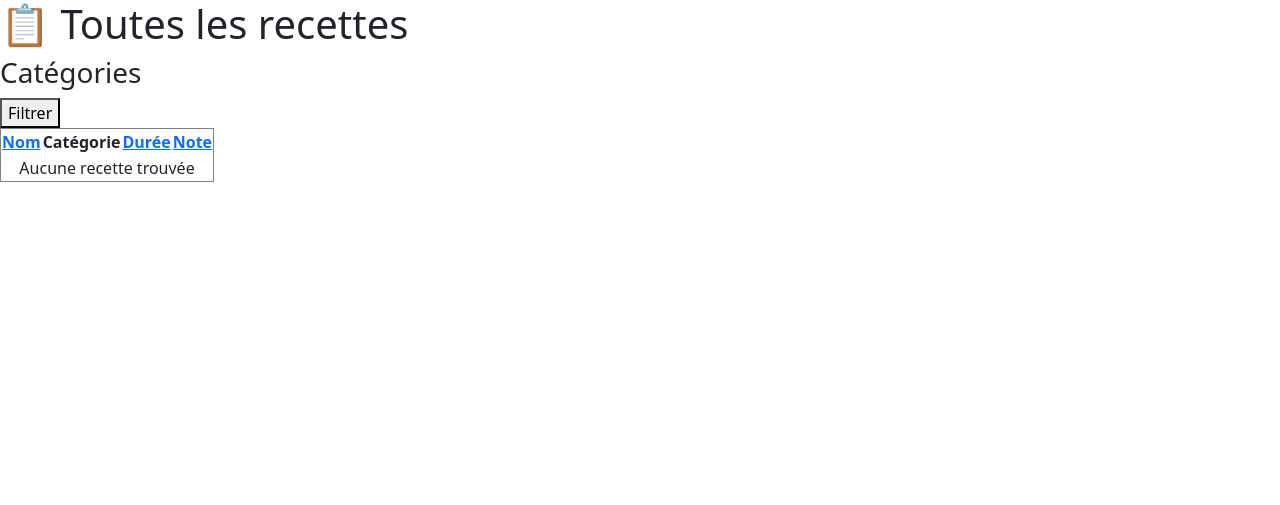
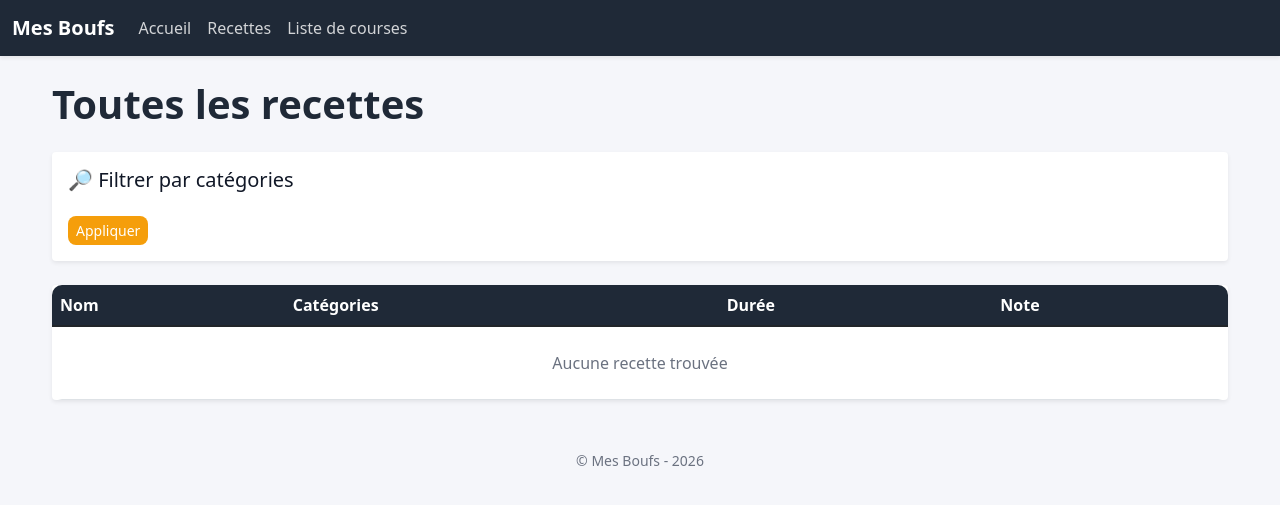
Before and after one commit to 4ntho0/mesboufsV2, a Symfony app: template templates/pages/recettes.html.twig in a window 1280 px wide. Shown: the top 505 px of the page. Run offline with Twig, Linux system fonts and the light colour scheme; the template is opened without the code that fills it, so the values that code supplies are empty; some libraries are stand-ins or nearby versions.

Commit message:
Phase 1 Front : Ajout page d'accueil et css

```diff
--- a/public/css/global.css
+++ b/public/css/global.css
@@ -40,9 +40,25 @@ h1, h2, h3 {
     background-color: var(--primary) !important;
 }
 
+.navbar .nav-link {
+    color: rgba(255,255,255,0.8) !important;
+}
+
+.navbar .nav-link:hover {
+    color: white !important;
+}
+
+.navbar .nav-link.active {
+    color: var(--accent) !important;
+}
+
 .navbar-brand {
     font-weight: bold;
     color: white !important;
+}
+.navbar .nav-link.active {
+    font-weight: 600;
+    border-bottom: 2px solid var(--accent);
 }
 
 /* =========================
--- a/templates/admin/admin_recette_note_ingredient.html.twig
+++ b/templates/admin/admin_recette_note_ingredient.html.twig
@@ -185,7 +185,7 @@
                     return;
                 }
 
-                const urlTemplate = "{{ path('produits_by_categorie', {'id': 'ID'}) }}";
+                const urlTemplate = "{{ path('admin.produits_by_categorie', {'id': 'ID'}) }}";
                 const url = urlTemplate.replace('ID', categorieId);
 
                 produitSelect.innerHTML = '<option>Chargement...</option>';
--- a/templates/base.html.twig
+++ b/templates/base.html.twig
@@ -2,14 +2,82 @@
 <html lang="fr">
     <head>
         <meta charset="UTF-8">
-        <title>{% block title %}Mes Boufs !{% endblock %}</title>
-        <link href="https://cdn.jsdelivr.net/npm/bootstrap@5.1.3/dist/css/bootstrap.min.css" rel="stylesheet" integrity="sha384-1BmE4kWBq78iYhFldvKuhfTAU6auU8tT94WrHftjDbrCEXSU1oBoqyl2QvZ6jIW3" crossorigin="anonymous">
+
+        <title>{% block title %}Mes Boufs{% endblock %}</title>
+
+        <!-- Bootstrap -->
+        <link href="https://cdn.jsdelivr.net/npm/bootstrap@5.1.3/dist/css/bootstrap.min.css" rel="stylesheet">
+
+        <!-- CSS global -->
+        <link rel="stylesheet" href="{{ asset('css/global.css') }}">
+
         {% block stylesheets %}{% endblock %}
         {% block javascripts %}{% endblock %}
     </head>
+
     <body>
-        {% block body %}{% endblock %}
-        <link rel="stylesheet" href="{{ asset('css/recettes.css') }}">
-        <script src="https://cdn.jsdelivr.net/npm/bootstrap@5.1.3/dist/js/bootstrap.bundle.min.js" integrity="sha384-ka7Sk0Gln4gmtz2MlQnikT1wXgYsOg+OMhuP+IlRH9sENBO0LRn5q+8nbTov4+1p" crossorigin="anonymous"></script>
+
+        <!-- ================= NAVBAR PUBLIC ================= -->
+        <nav class="navbar navbar-expand-lg navbar-dark bg-dark mb-4 shadow-sm">
+            <div class="container-fluid">
+
+                <!-- BRAND -->
+                <a class="navbar-brand fw-bold" href="{{ path('home') }}">
+                    Mes Boufs
+                </a>
+
+                <!-- BURGER -->
+                <button class="navbar-toggler" type="button" data-bs-toggle="collapse" data-bs-target="#publicNavbar">
+                    <span class="navbar-toggler-icon"></span>
+                </button>
+
+                <!-- MENU -->
+                <div class="collapse navbar-collapse" id="publicNavbar">
+
+                    <ul class="navbar-nav me-auto mb-2 mb-lg-0">
+
+                        <!-- HOME -->
+                        <li class="nav-item">
+                            <a class="nav-link {{ app.request.get('_route') == 'home' ? 'active' : '' }}"
+                               href="{{ path('home') }}">
+                                Accueil
+                            </a>
+                        </li>
+
+                        <!-- RECETTES -->
+                        <li class="nav-item">
+                            <a class="nav-link {{ app.request.get('_route') starts with 'page_recettes' ? 'active' : '' }}"
+                               href="{{ path('page_recettes') }}">
+                                Recettes
+                            </a>
+                        </li>
+
+                        <!-- LISTE DE COURSES -->
+                        <li class="nav-item">
+                            <a class="nav-link {{ app.request.get('_route') == 'liste_course' ? 'active' : '' }}"
+                               href="#">
+                                Liste de courses
+                            </a>
+                        </li>
+
+                    </ul>
+
+                </div>
+            </div>
+        </nav>
+
+        <!-- ================= CONTENU ================= -->
+        <div class="container">
+            {% block body %}{% endblock %}
+        </div>
+
+        <!-- ================= FOOTER ================= -->
+        <footer class="text-center mt-5 mb-3 text-muted">
+            <small>© Mes Boufs - {{ "now"|date("Y") }}</small>
+        </footer>
+
+        <!-- ================= SCRIPTS ================= -->
+        <script src="https://cdn.jsdelivr.net/npm/bootstrap@5.1.3/dist/js/bootstrap.bundle.min.js"></script>
+
     </body>
 </html>
--- a/templates/pages/recettes.html.twig
+++ b/templates/pages/recettes.html.twig
@@ -3,108 +3,133 @@
 {% block title %}Liste des recettes{% endblock %}
 
 {% block body %}
-    {% set cats = app.request.get('categories') %}
-    <h1>📋 Toutes les recettes</h1>
-    <form method="GET">
 
-        <h3>Catégories</h3>
+<h1 class="mb-4">Toutes les recettes</h1>
+
+<!-- ================= FILTRES ================= -->
+<form method="GET" class="mb-4 p-3 bg-white shadow-sm rounded">
+
+    <h5>🔎 Filtrer par catégories</h5>
+
+    <div class="d-flex flex-wrap gap-2 mb-3">
 
         {% for cat in categories %}
-            <label>
-                <input type="checkbox"
+            <label class="form-check me-3">
+                <input class="form-check-input"
+                       type="checkbox"
                        name="categories[]"
                        value="{{ cat.id }}"
                        {% if cat.id in selectedCategories %}checked{% endif %}>
+                <span class="form-check-label">
                     {{ cat.nom }}
+                </span>
             </label>
         {% endfor %}
 
-        <button type="submit">
-            Filtrer
-        </button>
+    </div>
 
     <input type="hidden" name="sort" value="{{ sort }}">
     <input type="hidden" name="direction" value="{{ direction }}">
 
+    <button class="btn btn-primary btn-sm">
+        Appliquer
+    </button>
+
 </form>
 
-    <table border="1">
-        <thead>
+<!-- ================= TABLE ================= -->
+<div class="table-responsive bg-white shadow-sm rounded">
+
+<table class="table table-hover mb-0">
+
+    <thead class="table-dark">
+
+        {% set newDirection = direction == 'ASC' ? 'DESC' : 'ASC' %}
+
         <tr>
             <th>
-                    <a href="?sort=nom&direction={{ direction == 'ASC' ? 'DESC' : 'ASC' }}
-                       {% for c in cats %}
-                           &categories[]={{ c }}
-                       {% endfor %}">
+                <a class="text-white text-decoration-none"
+                   href="{{ path('page_recettes', {
+                        sort: 'nom',
+                        direction: newDirection,
+                        categories: selectedCategories
+                   }) }}">
                     Nom
                 </a>
             </th>
-                <th>
-                    <a >
-                        Catégorie
-                    </a>
-                </th>
+
+            <th>Catégories</th>
 
             <th>
-                    <a href="?sort=duree&direction={{ direction == 'ASC' ? 'DESC' : 'ASC' }}
-                       {% for c in cats %}
-                           &categories[]={{ c }}
-                       {% endfor %}">
+                <a class="text-white text-decoration-none"
+                   href="{{ path('page_recettes', {
+                        sort: 'duree',
+                        direction: newDirection,
+                        categories: selectedCategories
+                   }) }}">
                     Durée
                 </a>
             </th>
 
             <th>
-                    <a href="?sort=note&direction={{ direction == 'ASC' ? 'DESC' : 'ASC' }}
-                       {% for c in cats %}
-                           &categories[]={{ c }}
-                       {% endfor %}">
+                <a class="text-white text-decoration-none"
+                   href="{{ path('page_recettes', {
+                        sort: 'note',
+                        direction: newDirection,
+                        categories: selectedCategories
+                   }) }}">
                     Note
                 </a>
             </th>
         </tr>
+
     </thead>
 
     <tbody>
+
         {% for recette in recettes %}
-                <tr>
-                    <td>{{ recette.nom }}</td>
 
-                    <td>
-                        {% if recette.duree %}
-                            {{ recette.duree }} min
-                        {% else %}
-                            -
-                        {% endif %}
+            <tr onclick="window.location='{{ path('page_recette', {id: recette.id}) }}'"
+                style="cursor:pointer;">
+
+                <td class="fw-semibold">
+                    {{ recette.nom }}
                 </td>
 
                 <td>
-                        {% if recette.categories|length > 0 %}
                     {% for cat in recette.categories %}
-                                {{ cat.nom }}{% if not loop.last %}, {% endif %}
+                        <span class="badge bg-secondary me-1">
+                            {{ cat.nom }}
+                        </span>
                     {% endfor %}
-                        {% else %}
-                            -
-                        {% endif %}
+                </td>
+
+                <td>
+                    {{ recette.duree }} min
                 </td>
 
                 <td>
                     {% if recette.note %}
                         {{ recette.note.total }}/40
                     {% else %}
-                            -
+                        <span class="text-muted">-</span>
                     {% endif %}
                 </td>
+
             </tr>
+
         {% else %}
             <tr>
-                    <td colspan="4" style="text-align:center;">
+                <td colspan="4" class="text-center text-muted py-4">
                     Aucune recette trouvée
                 </td>
             </tr>
         {% endfor %}
+
     </tbody>
 
 </table>
 
+</div>
+
 {% endblock %}
```
Also changed, not shown: migrations/Version20260429085138.php (added, +45 -0 lines), src/Controller/HomeController.php (added, +22 -0 lines), src/Controller/RecettesController.php (+13 -0 lines), src/Entity/Version.php (+15 -0 lines), templates/pages/home.html.twig (added, +54 -0 lines), templates/pages/recette.html.twig (added, +130 -0 lines). Lines whose indentation alone changed are shown as unchanged.
